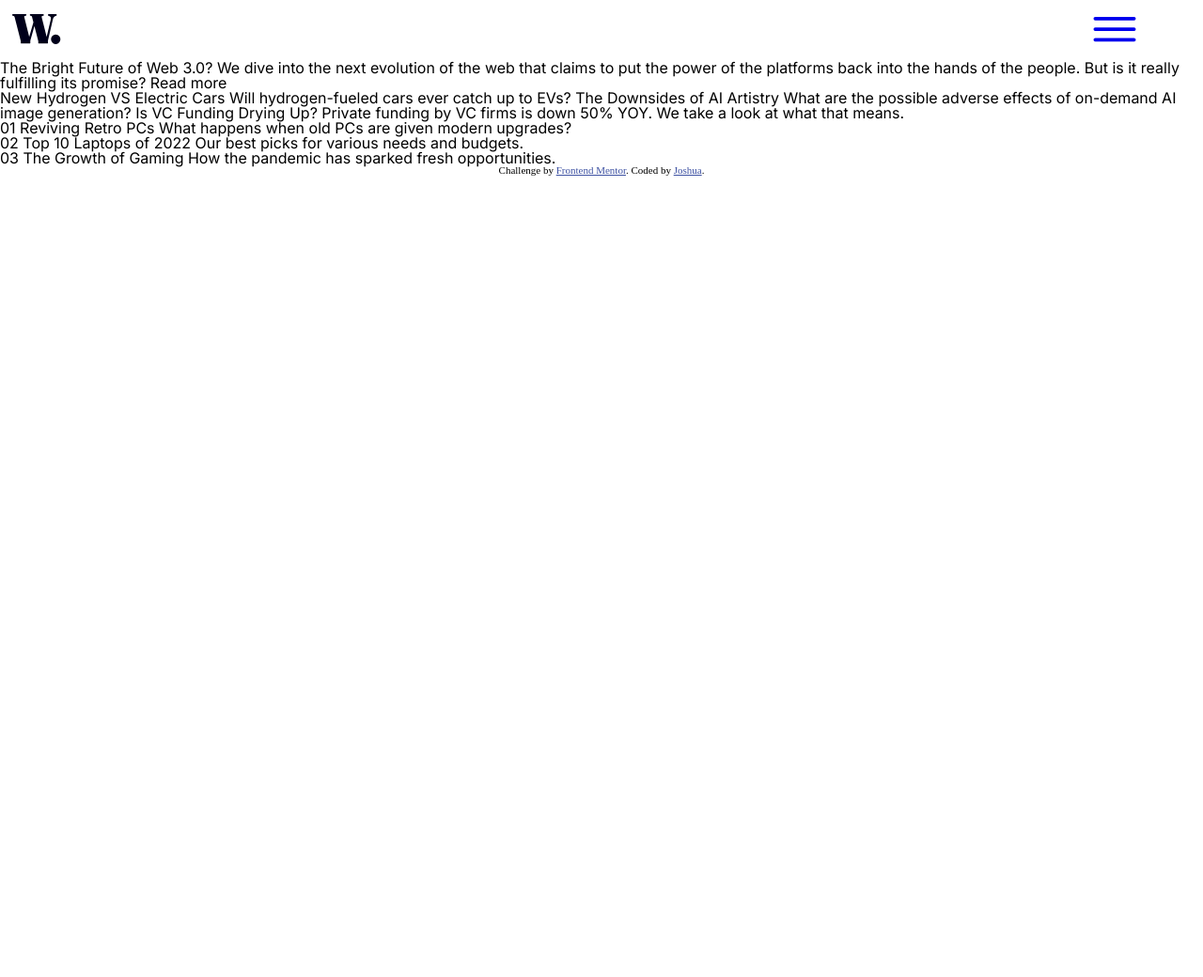
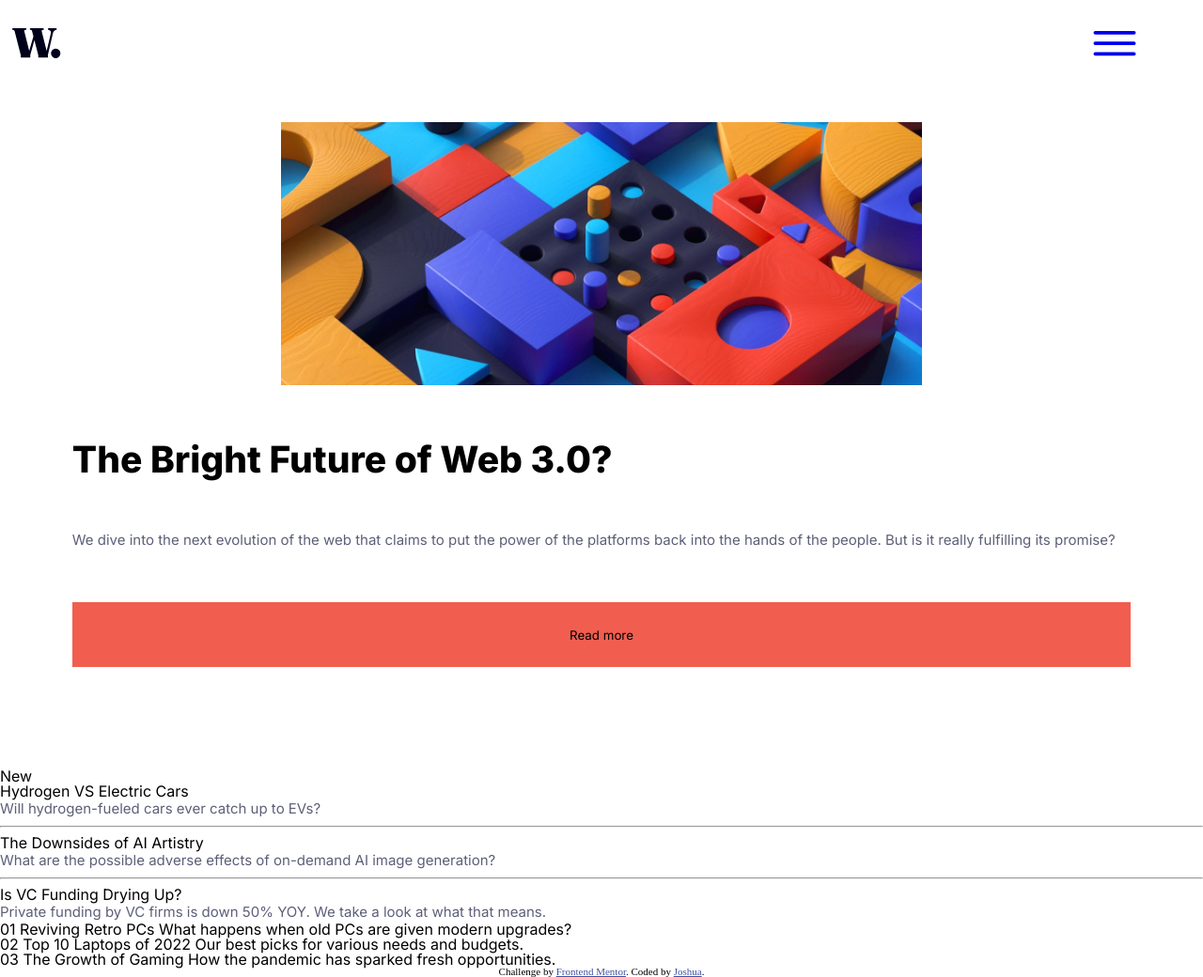
Before and after one commit to J-Wil21/news-homepage, a plain HTML site: page index.html in a window 1280 px wide. Shown: the whole page at 94% size. Before the commit the page ends 800 px from the top, so only its background shows below. Drawn offline with nearby package versions, Linux system fonts and the light colour scheme.

Commit message:
progressing - main article
progressing on the main article

```diff
--- a/css/styles.css
+++ b/css/styles.css
@@ -10,6 +10,7 @@
     display: flex;
     justify-content: space-between;
     align-items: center;
+    padding-top: 15px;
 }
 
 .logo {
@@ -26,8 +27,6 @@
 }
 
 /*Nav bar */
-
-
 .offcanvas-nav {
     background-color: hsl(36, 100%, 99%);
     width: 70vw;
@@ -48,20 +47,16 @@
     flex-direction: column;
     margin-top: 15vh;
     margin-left: 5vw;
-
 }
 
 .offcanvas-flex-nav li {
     margin: 13px 0;
-
-
 }
 
 .offcanvas-flex-nav li a {
     text-decoration: none;
     color: #000;
     font-weight: 400;
-
 }
 
 .offcanvas-flex-nav li a:hover {
@@ -74,3 +69,43 @@
     right: 5vw;
     font-size: 60px;
 }
+
+/*main banner image*/
+.img {
+    display: flex;
+    justify-content: center;
+}
+
+.mb-image {
+    width: auto;
+    height: 280px;
+
+}
+
+/*main article*/
+
+h1 {
+    font-size: 39px;
+    font-weight: 800;
+    margin: 5% 0;
+
+}
+
+.mb-flex {
+    display: flex;
+    flex-direction: column;
+    margin: 4% 6%;
+}
+
+p {
+    font-size: 15px;
+    line-height: 1.4;
+    color: hsl(236, 13%, 42%);
+}
+
+button {
+    background-color: hsl(5, 85%, 63%);
+    border: none;
+    margin: 5% 0;
+    padding: 2em 2em;
+}
--- a/index.html
+++ b/index.html
@@ -13,8 +13,8 @@
   <link href="https://fonts.googleapis.com/css2?family=Inter:wght@400;700;800&display=swap" rel="stylesheet">
 
   <!--links to CSS-->
+  <link rel="stylesheet" href="css/reset.css">
   <link rel="stylesheet" href="css/styles.css">
-  <link rel="stylesheet" href="css/reset.css">
   <title>News homepage</title>
 
   <style>
@@ -58,43 +58,55 @@
   </header>
   <!--main content-->
   <main>
-    <section>
-      The Bright Future of Web 3.0?
+    <div>
+      <section class="mb-flex">
+        <div class="img">
+          <picture>
+            <source srcset="images/img-desktop.jpg" media="(orientation: landscape)">
+            <img class="mb-image" src="images/img-mobile.jpg" alt="Web 3 and all of it's complexities"
+              media="(orientation: portrait)">
 
-      We dive into the next evolution of the web that claims to put the power of the platforms back into the hands of
-      the
-      people.
-      But is it really fulfilling its promise?
+          </picture>
+        </div>
 
-      Read more
-    </section>
-    <section>
-      New
+        <h1>The Bright Future of Web 3.0?</h1>
 
-      Hydrogen VS Electric Cars
-      Will hydrogen-fueled cars ever catch up to EVs?
+        <p>We dive into the next evolution of the web that claims to put the power of the platforms back into the hands
+          of
+          the people. But is it really fulfilling its promise?</p>
 
-      The Downsides of AI Artistry
-      What are the possible adverse effects of on-demand AI image generation?
-
-      Is VC Funding Drying Up?
-      Private funding by VC firms is down 50% YOY. We take a look at what that means.
-    </section>
-    <aside>
+        <button>Read more</button>
+      </section>
+      <!--side articles-->
+      <aside>
+        <h2>New</h2>
+        <h3>
+          Hydrogen VS Electric Cars</h3>
+        <p>Will hydrogen-fueled cars ever catch up to EVs?</p>
+        <hr>
+        <h3>The Downsides of AI Artistry</h3>
+        <p>What are the possible adverse effects of on-demand AI image generation?</p>
+        <hr>
+        <h3>Is VC Funding Drying Up?</h3>
+        <p>Private funding by VC firms is down 50% YOY. We take a look at what that means.</p>
+      </aside>
+    </div>
+    <!--articles-->
+    <article>
       01
       Reviving Retro PCs
       What happens when old PCs are given modern upgrades?
-    </aside>
-    <aside>
+    </article>
+    <article>
       02
       Top 10 Laptops of 2022
       Our best picks for various needs and budgets.
-    </aside>
-    <aside>
+    </article>
+    <article>
       03
       The Growth of Gaming
       How the pandemic has sparked fresh opportunities.
-    </aside>
+    </article>
   </main>
   <div class="attribution">
     Challenge by <a href="https://www.frontendmentor.io?ref=challenge" target="_blank">Frontend Mentor</a>.
```
Also changed, not shown: images/img-desktop.jpg (renamed from images/image-web-3-desktop.jpg), images/img-mobile.jpg (renamed from images/image-web-3-mobile.jpg).
